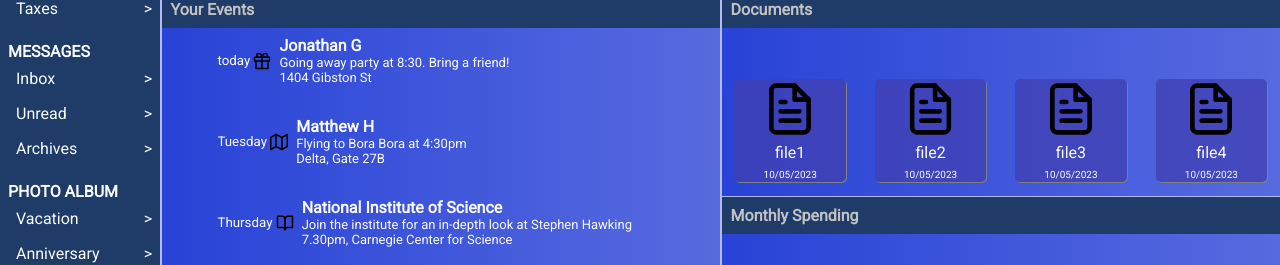
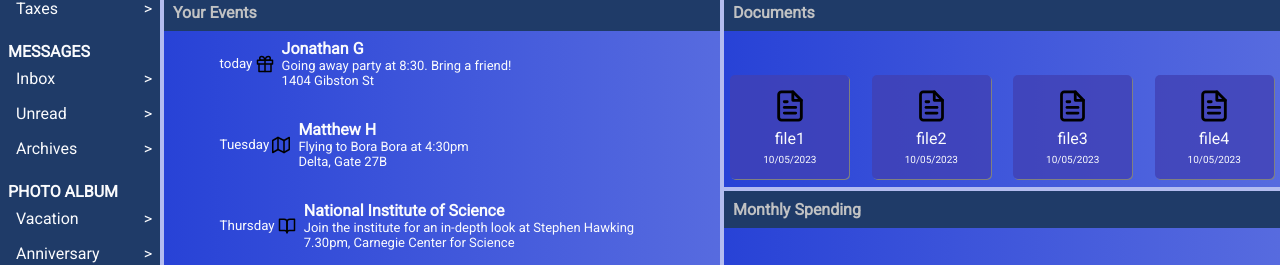
Before and after one commit to albertofp/MFUIR_AT, a React (Vite) app in the folder MFUIR_AT/: page / in a window 1280 px wide. Shown: the part 213-478 px from the top of the page. Built offline with nearby package versions, Linux system fonts and the light colour scheme.

Commit message:
Minor component size changes

```diff
--- a/MFUIR_AT/src/App.css
+++ b/MFUIR_AT/src/App.css
@@ -21,7 +21,7 @@ html{
 		'sidenav  main-overview main-overview graph graph '
 		'sidenav  footer footer footer footer';
 	grid-template-columns: 20vmin repeat(4, 1fr);
-	grid-gap: 0.2vmin;
+	grid-gap: 0.5vmin;
 }
 
 header {
--- a/MFUIR_AT/src/components/DocumentsContainer/Document.module.css
+++ b/MFUIR_AT/src/components/DocumentsContainer/Document.module.css
@@ -10,6 +10,7 @@
     box-shadow:1px 1px grey;
     background:rgba(64, 64, 180, 0.779);
     border-radius: 5px;
+	padding:0.5vmin
 }
 
 .fileName {
@@ -17,7 +18,7 @@
 }
 
 .img {
-	width: 50%;
+	width: 30%;
 }
 
 .date {
```
